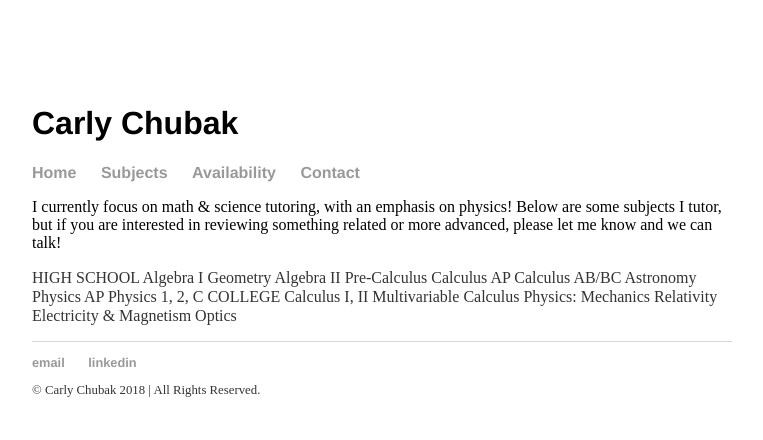
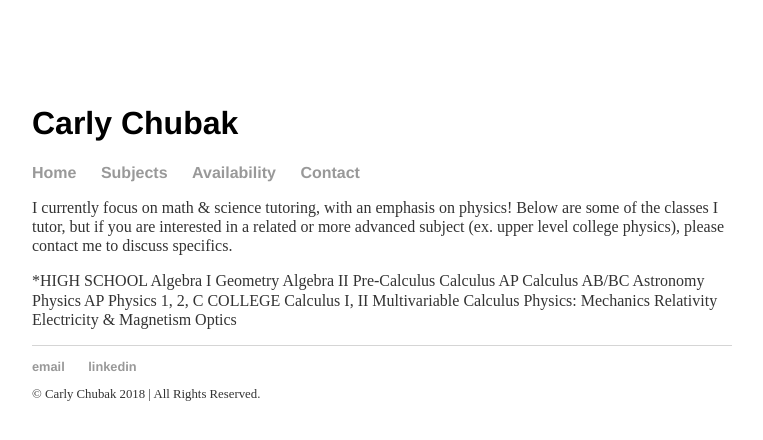
Before and after one commit to carlychubak/tutor, a Jekyll site: the page built from subjects/index.html, in a window 1280 px wide. Shown: the top 440 px of the page, without its empty margins (258-1021 px from the left). Built offline with Jekyll 4.4.1, drawn with Linux system fonts in a browser that asks for light colours.

Commit message:
Update index.html

```diff
--- a/subjects/index.html
+++ b/subjects/index.html
@@ -1,13 +1,16 @@
 ---
 layout: default
-title: Carly Chubak Tutoring
+title: Carly Tutors
 ---
-<div class="blurb"> I currently focus on math & science tutoring, with an emphasis on physics!
-Below are some subjects I tutor, but if you are interested in reviewing something related or
-more advanced, please let me know and we can talk!
+<div class="blurb">
+	<p>
+	I currently focus on math & science tutoring, with an emphasis on physics!
+	Below are some of the classes I tutor, but if you are interested in a related or
+more advanced subject (ex. upper level college physics), please contact me to discuss specifics.
+	</p>
 
-	<p>
-  HIGH SCHOOL
+<p>
+  *HIGH SCHOOL
   Algebra I
   Geometry
   Algebra II
```
